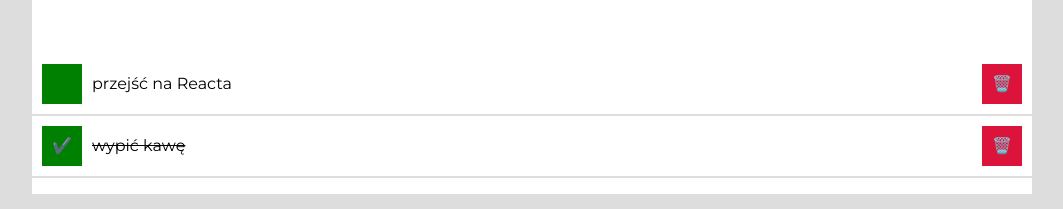
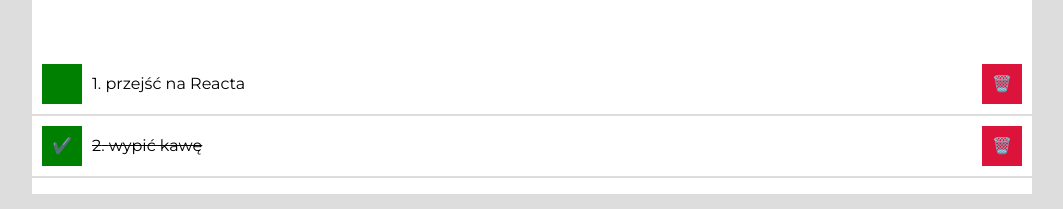
Before and after one commit to tomecky1/todo-list-react, a React (Create React App) app: page / in a window 1280 px wide. Shown: the part 437-646 px from the top of the page, without its empty margins (108-1171 px from the left). Built offline with nearby package versions, Linux system fonts and the light colour scheme.

Commit message:
added task.id to tasks list

```diff
--- a/src/Tasks/index.js
+++ b/src/Tasks/index.js
@@ -6,7 +6,7 @@ const Tasks = ({ tasks, hideDone, removeTask, toggleTaskDone }) => (
                 <button className="buttonCheck"
                     onClick={() => toggleTaskDone(task.id)}
                 >{task.done ? "✔️" : ""}</button>
-                <span className={`list__item--content${task.done ? " list__item--done" : ""}`}>{task.content}</span>
+                <span className={`list__item--content${task.done ? " list__item--done" : ""}`}>{task.id}. {task.content}</span>
                 <button className="buttonRemove" onClick={() => removeTask(task.id)}
                 >🗑️</button>
             </li>
```
